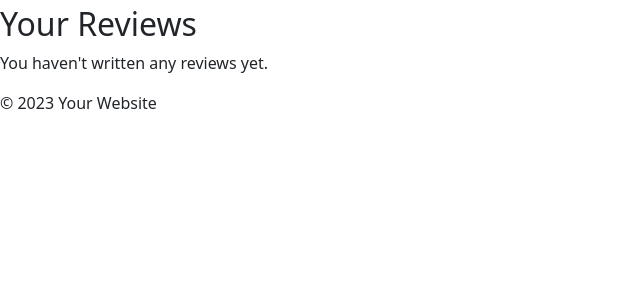
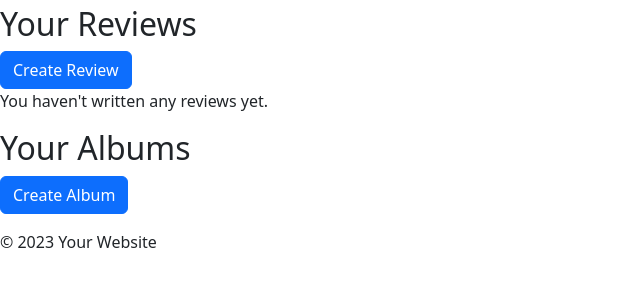
Before and after one commit to Georgeburn94/startrax, a Django app: page / in a window 1280 px wide. Shown: the part 145-432 px from the top of the page, without its empty margins (0-640 px from the left). Run offline with Django 4.2, Linux system fonts and the light colour scheme; data that the repository does not hold is empty.

Commit message:
Add album creation functionality: implement AlbumCreateView, update URLs, and create album form template

```diff
--- a/startrax/templates/review_list.html
+++ b/startrax/templates/review_list.html
@@ -4,6 +4,7 @@
 
 <h1>Welcome back, {{ user.username }}</h1>
 <h2>Your Reviews</h2>
+<a href="{% url 'review_create' %}" class="btn btn-primary">Create Review</a>
 {% if user_reviews %}
     <ul>
         {% for review in user_reviews %}
@@ -20,15 +21,13 @@
     <p>You haven't written any reviews yet.</p>
 {% endif %}
 
-{% endblock %}
-
-
-<!-- <h1>Review List</h1>
-<a href="{% url 'review_create' %}">Add Review</a>
+<h2>Your Albums</h2>
+<a href="{% url 'album_create' %}" class="btn btn-primary">Create Album</a>
 <ul>
-    {% for review in object_list %}
+    {% for album in albums %}
         <li>
-            <a href="{% url 'review_detail' review.pk %}">{{ review.album.name }} - {{ review.star_rating }} stars</a>
+            <strong>{{ album.name }}</strong> by {{ album.artist }} ({{ album.year }})
         </li>
     {% endfor %}
 </ul>
+{% endblock %}
--- a/startrax/urls.py
+++ b/startrax/urls.py
@@ -1,5 +1,5 @@
 from django.urls import path
-from .views import home_page_view, register
+from .views import home_page_view, register, AlbumCreateView
 from .views import ReviewListView, ReviewDetailView, ReviewCreateView, ReviewUpdateView, ReviewDeleteView
 from django.contrib.auth import views as auth_views
 
@@ -13,4 +13,6 @@ urlpatterns = [
     path('register/', register, name='register'),  # Add this line
     path('logout/', auth_views.LogoutView.as_view(next_page='/'), name='logout'),  # Add this line
     path('login/', auth_views.LoginView.as_view(template_name='login.html'), name='login'),  # Add this line
+    path('album/new/', AlbumCreateView.as_view(), name='album_create'),  # Add this line
+
 ]
--- a/startrax/views.py
+++ b/startrax/views.py
@@ -1,7 +1,7 @@
 from django.shortcuts import render, redirect
 from django.urls import reverse_lazy
 from django.views.generic import ListView, DetailView, CreateView, UpdateView, DeleteView
-from .models import Review
+from .models import Review, Album
 from .forms import ReviewForm
 from django.contrib.auth.forms import UserCreationForm
 from django.contrib.auth import login, authenticate
@@ -35,6 +35,11 @@ class ReviewListView(ListView):
     template_name = 'review_list.html'
     context_object_name = 'user_reviews'
 
+    def get_context_data(self, **kwargs):
+        context = super().get_context_data(**kwargs)
+        context['albums'] = Album.objects.all()
+        return context
+
     def get_queryset(self):
         if self.request.user.is_authenticated:
             return Review.objects.filter(user=self.request.user)
@@ -46,7 +51,7 @@ class ReviewDetailView(DetailView):
 
 class ReviewCreateView(CreateView):
     model = Review
-    form_class = ReviewForm
+    fields = ['album', 'star_rating', 'note']
     template_name = 'review_form.html'
     success_url = reverse_lazy('review_list')
 
@@ -64,3 +69,14 @@ class ReviewDeleteView(DeleteView):
     model = Review
     template_name = 'review_confirm_delete.html'
     success_url = reverse_lazy('review_list')
+
+class AlbumCreateView(CreateView):
+    model = Album
+    fields = ['name', 'year', 'artist']
+    template_name = 'album_form.html'
+    success_url = reverse_lazy('review_list')
+
+class AlbumListView(ListView):
+    model = Album
+    template_name = 'album_list.html'
+    context_object_name = 'albums'
```
Also changed, not shown: startrax/templates/album_form.html (added, +12 -0 lines), startrax/migrations/0002_alter_album_id.py (added).
